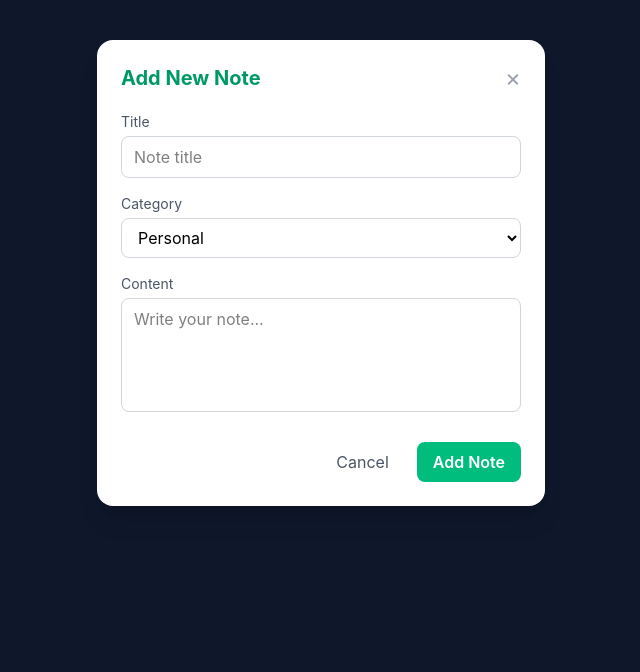
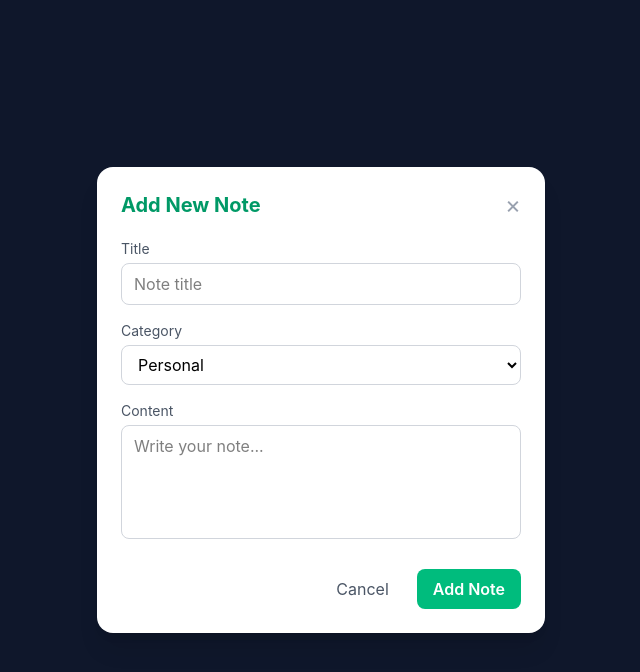
Before and after one commit to gdipti7/Note_Taker, a React app: page /add-note in a window 1280 px wide. Shown: the top 672 px of the page, without its empty margins (319-959 px from the left). Built offline with nearby package versions, Linux system fonts and the light colour scheme; no server answers; sample sign-in values are in the browser's storage; the HTML template or start-up script is replaced by a standard one.

Commit message:
Simplify AddNotePage back to manual note entry form

```diff
--- a/src/pages/AddNotePage.jsx
+++ b/src/pages/AddNotePage.jsx
@@ -7,21 +7,21 @@ export default function AddNotePage({ onAddNote }) {
   const [content, setContent] = useState("");
   const navigate = useNavigate();
 
-  function handleSubmit(e) {
+  async function handleSubmit(e) {
     e.preventDefault();
     if (!title.trim() || !content.trim()) return;
-    onAddNote({ title, category, content });
-    navigate("/");
+    await onAddNote({ title, category, content });
+    navigate("/notes");
   }
 
   return (
-    <div className="min-h-screen bg-slate-900 p-6 md:p-10">
-      <div className="max-w-md mx-auto bg-white rounded-2xl shadow-xl p-6">
+    <div className="min-h-screen bg-slate-900 flex items-center justify-center p-4">
+      <div className="bg-white rounded-2xl shadow-xl w-full max-w-md p-6">
 
         <div className="flex items-center justify-between mb-5">
           <h2 className="text-xl font-bold text-emerald-600">Add New Note</h2>
           <button
-            onClick={() => navigate("/")}
+            onClick={() => navigate("/notes")}
             className="text-gray-400 hover:text-gray-700 text-2xl leading-none"
           >
             &times;
@@ -68,7 +68,7 @@ export default function AddNotePage({ onAddNote }) {
           <div className="flex justify-end gap-3 pt-2">
             <button
               type="button"
-              onClick={() => navigate("/")}
+              onClick={() => navigate("/notes")}
               className="px-4 py-2 rounded-lg text-gray-600 hover:bg-gray-100 transition"
             >
               Cancel
```
